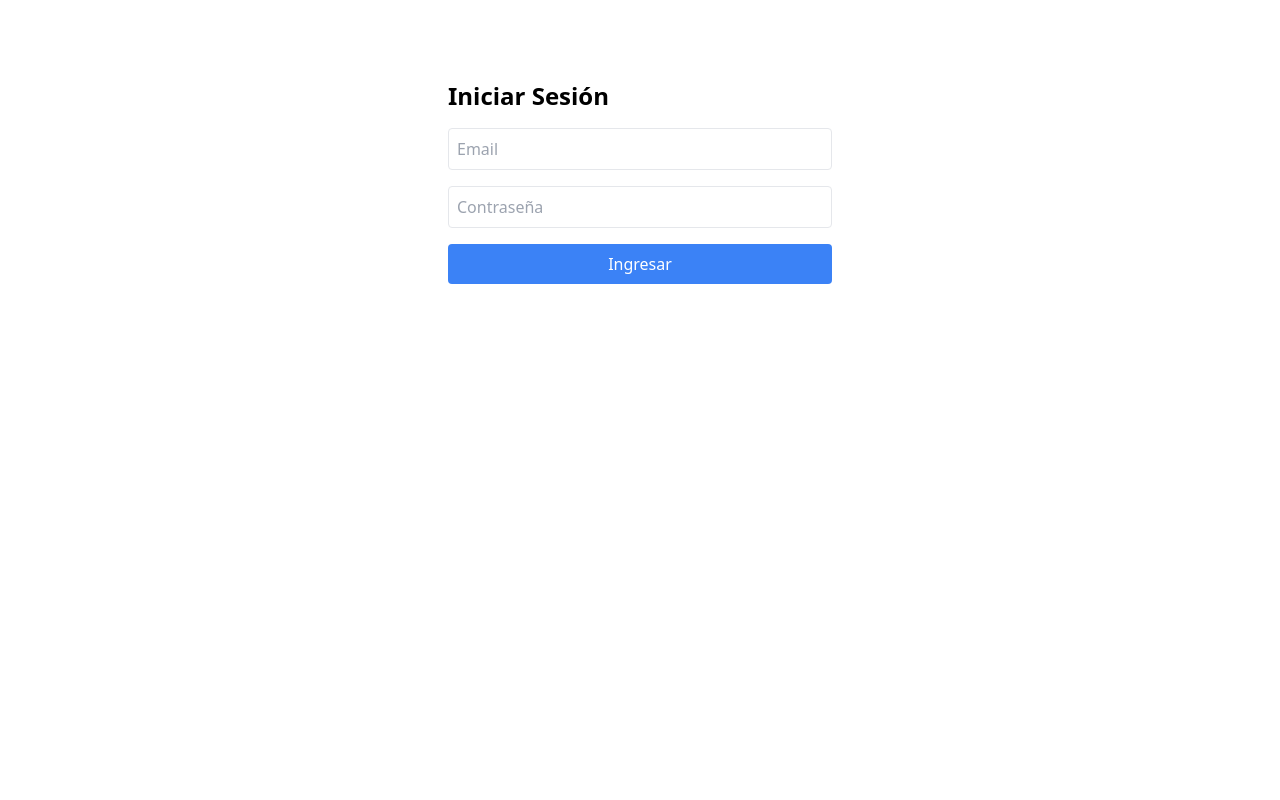
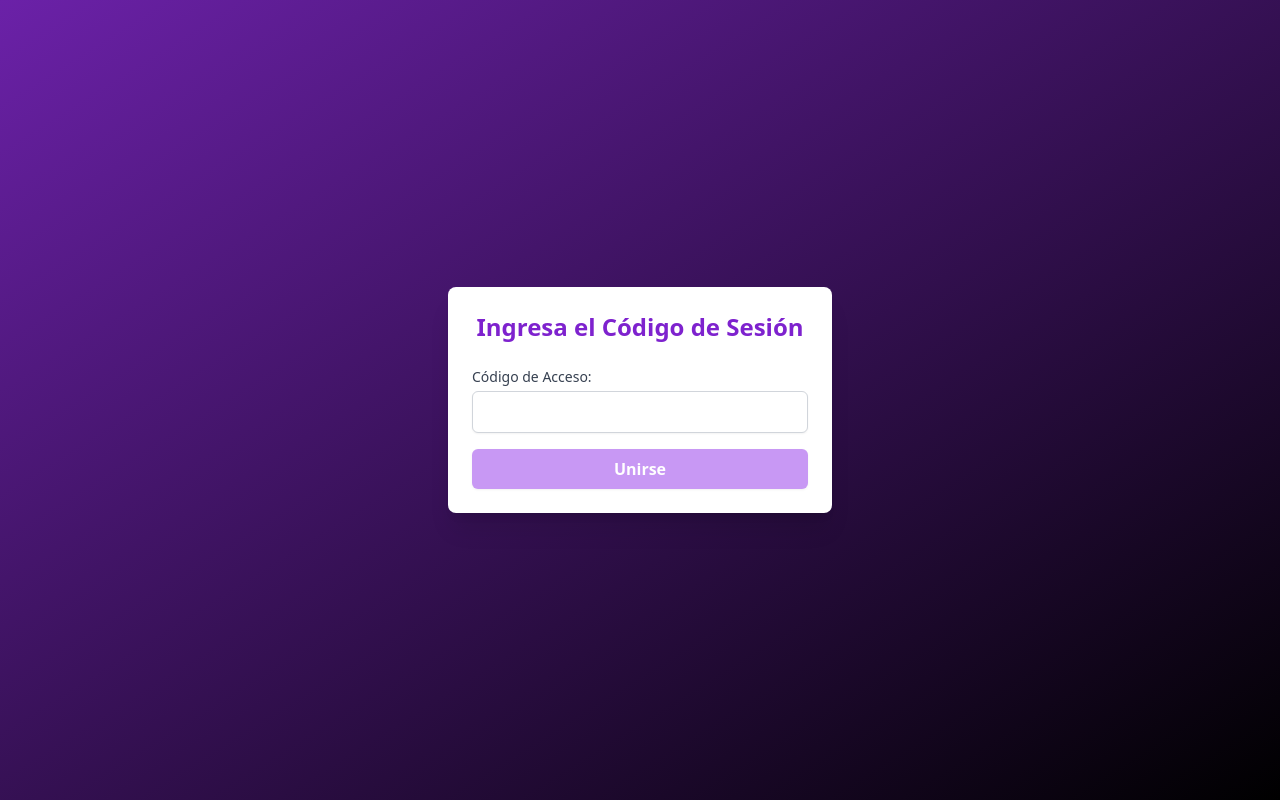
Before and after one commit to DarwinGiron/quizizz-clone-react, a React (Vite) app: page /join in a window 1280 px wide. Before the commit this address led to /login. Built offline with nearby package versions, Linux system fonts and the light colour scheme; no server answers.

Commit message:
Intento de hacer que se conecte varios dispositivos

```diff
--- a/src/App.jsx
+++ b/src/App.jsx
@@ -1,4 +1,4 @@
-import React from 'react';
+import React, { useState } from 'react';
 import { BrowserRouter as Router, Routes, Route, Navigate } from 'react-router-dom';
 import { useAuthState } from 'react-firebase-hooks/auth';
 
@@ -28,6 +28,7 @@ import GestionarCuadrilla from './pages/GestionarCuadrilla';
 import HorariosPorCapacitacion from './pages/HorariosPorCapacitacion';
 import AsignacionAvanzada from './pages/AsignacionAvanzada';
 import JoinSession from './pages/JoinSession';
+import JoinLandingPage from './pages/JoinLandingPage';
 
 function PrivateRoute({ children }) {
   const [user, loading] = useAuthState(auth);
@@ -69,7 +70,8 @@ function App() {
         <Route path="/evaluacion/nueva" element={<PrivateRoute><MainLayout><SeleccionTipoEvaluacion /></MainLayout></PrivateRoute>}/>
         <Route path="/asignaciones" element={<Asignaciones />} />
         <Route path="/asignaciones/avanzada/:capacitacionId" element={<AsignacionAvanzada />} />
-        <Route path="/join/:sessionId" element={<JoinSession />} />
+        <Route path="/join" element={<JoinLandingPage />} />
+        <Route path="/join/:roomCode" element={<JoinSession />} />
         {/* Fallback */}
         <Route path="*" element={<Navigate to="/login" />} />
       </Routes>
--- /dev/null
+++ b/src/pages/JoinLandingPage.jsx
@@ -0,0 +1,90 @@
+import React, { useState } from 'react';
+import { useNavigate } from 'react-router-dom';
+import { rtdb } from '../firebase/config';
+import { ref, get } from 'firebase/database';
+import { query, orderByChild, equalTo } from 'firebase/database';
+const JoinLandingPage = () => {
+  const [joinCode, setJoinCode] = useState('');
+  const [error, setError] = useState('');
+  const [isLoading, setIsLoading] = useState(false);
+  const navigate = useNavigate();
+
+  const handleSubmit = async (e) => {
+    e.preventDefault();
+    setError(''); // Clear previous errors
+    setIsLoading(true);
+
+    try {
+      const sessionsRef = ref(rtdb, `liveSessions`);
+      const sessionsQuery = query(sessionsRef, orderByChild('joinCode'), equalTo(parseInt(joinCode)));
+      const snapshot = await get(sessionsQuery);
+
+      if (snapshot.exists()) {
+        let sessionData = null;
+        let sessionId = null;
+
+        // Iterar sobre el snapshot (debería haber solo un resultado con equalTo)
+        snapshot.forEach(childSnapshot => {
+          sessionId = childSnapshot.key; // Get the key of the matching session node
+          sessionData = childSnapshot.val(); // Get the session data
+        });
+
+        console.log('Session ID found:', sessionId);
+        console.log('Session status:', sessionData ? sessionData.status : 'No data');
+
+        // **VERIFICAR EL ESTADO DE LA SESIÓN**
+        if (sessionData && sessionData.status === 'waiting') {
+          navigate(`/join/${sessionId}`);
+        } else {
+          // La sesión existe pero no está en estado "waiting"
+          setError('La sesión no está disponible para unirse en este momento.');
+        }
+
+      } else {
+        setError('Código de acceso incorrecto. Verifica el código e inténtalo de nuevo.'); // Código no encontrado
+      }
+    } catch (err) {
+      console.error("Error al verificar el código de sesión:", err);
+      setError('Hubo un error al intentar unirte. Inténtalo de nuevo más tarde.');
+    } finally {
+      setIsLoading(false);
+    }
+  };
+
+
+
+  return (
+    <div className="flex flex-col items-center justify-center min-h-screen bg-gradient-to-br from-purple-800 to-black text-white font-sans p-4">
+      <div className="bg-white rounded-lg shadow-xl p-6 w-full max-w-sm text-gray-800">
+        <h1 className="text-2xl font-bold text-center text-purple-700 mb-6">Ingresa el Código de Sesión</h1>
+        <form onSubmit={handleSubmit} className="space-y-4">
+          <div>
+            <label htmlFor="joinCodeInput" className="block text-sm font-medium text-gray-700 mb-1">
+              Código de Acceso:
+            </label>
+            <input
+              type="number"
+              id="joinCodeInput"
+              className="w-full px-4 py-2 border border-gray-300 rounded-md shadow-sm focus:outline-none focus:ring-purple-500 focus:border-purple-500 text-gray-800"
+              value={joinCode}
+              onChange={(e) => setJoinCode(e.target.value)}
+              required
+              disabled={isLoading}
+            />
+          </div>
+          {error && <p className="text-red-500 text-center text-sm mt-2">{error}</p>}
+          <button
+            type="submit"
+            className="w-full bg-purple-600 hover:bg-purple-700 text-white font-semibold py-2 px-4 rounded-md shadow transition disabled:opacity-50 disabled:cursor-not-allowed"
+            disabled={!joinCode.trim() || isLoading}
+
+          >
+            Unirse
+          </button>
+        </form>
+      </div>
+    </div>
+  );
+};
+
+export default JoinLandingPage;
--- a/src/pages/JoinSession.jsx
+++ b/src/pages/JoinSession.jsx
@@ -23,10 +23,12 @@ const JoinSession = () => {
   };
 
   useEffect(() => {
+    console.log('useEffect running', { roomCode, rtdb });
     const sessionRef = ref(rtdb, `liveSessions/${roomCode}`);
     const unsubscribe = onValue(sessionRef, (snapshot) => {
       const data = snapshot.val();
       if (data) {
+        console.log('JoinSession listener - status:', data.status); // Added console.log
         setSessionData(data); // Guardar todos los datos de la sesión
         setSessionStatus(data.status || 'waiting'); // Actualizar estado
       } else {
@@ -72,7 +74,7 @@ const JoinSession = () => {
         setError('Por favor, completa todos los campos requeridos.');
         return;
     }
-    if (sessionStatus !== 'waiting') {
+    if (sessionStatus === 'started' || sessionStatus === 'ended') {
       alert('La sesión ya ha comenzado o terminado.');
       return;
     }
```
